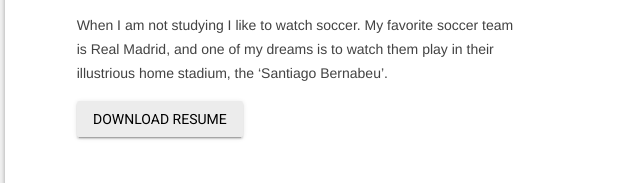
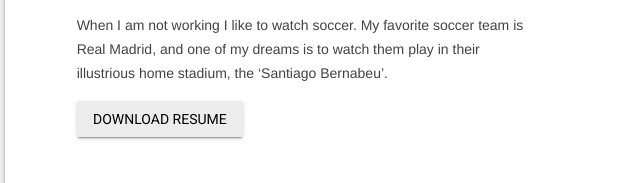
Before and after one commit to mmuaawia/mygithubpage, a plain HTML site: page index.html in a window 1280 px wide. Shown: the part 611-794 px from the top of the page, 222-862 px from the left. Drawn offline with nearby package versions, Linux system fonts and the light colour scheme.

Commit message:
Update index.html

```diff
--- a/index.html
+++ b/index.html
@@ -85,7 +85,7 @@ rel="stylesheet">
 					<p>
 						I am currently pursuing a Computer Engineering degree at York University on a full-tuition scholarship. My choice to study engineering was primarily motivated by my desire to make meaningful contributions to the world by building new things. I believe studying engineering can equip me with the necessary skillset to realize this dream.
 
-						When I am not studying I like to watch soccer. My favorite soccer team is Real Madrid, and one of my dreams is to watch them play in their illustrious home stadium, the ‘Santiago Bernabeu’.
+						When I am not working I like to watch soccer. My favorite soccer team is Real Madrid, and one of my dreams is to watch them play in their illustrious home stadium, the ‘Santiago Bernabeu’.
 
 					</p>
 					<p>
@@ -93,7 +93,7 @@ rel="stylesheet">
 						My ultimate career goal is to develop a software that helps allocate the scarce resources of the planet in a more efficient manner; a software that helps identify the perfect ratio between different factors of production in a given industry.
 					</p>
 					<p>
-						When I am not studying I like to watch soccer. My favorite soccer team is Real Madrid, and one of my dreams is to watch them play in their illustrious home stadium, the ‘Santiago Bernabeu’.
+						When I am not working I like to watch soccer. My favorite soccer team is Real Madrid, and one of my dreams is to watch them play in their illustrious home stadium, the ‘Santiago Bernabeu’.
 					</p>
 					<a href="https://drive.google.com/open?id=0B4w6Y0NJANG7SXZybkpfOVdYeUE">
 					<button class="mdl-button mdl-js-button mdl-button--raised">
```
